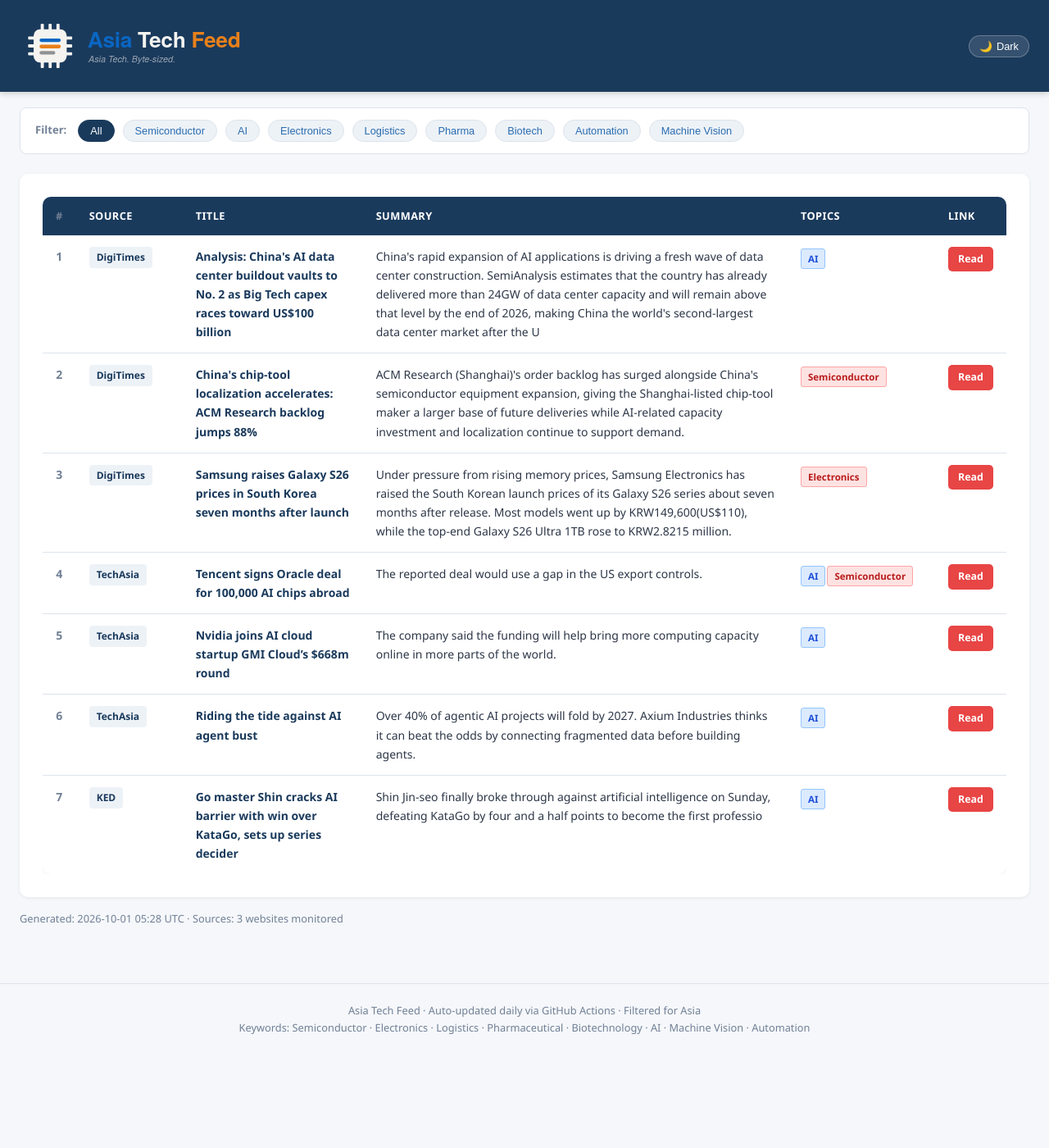
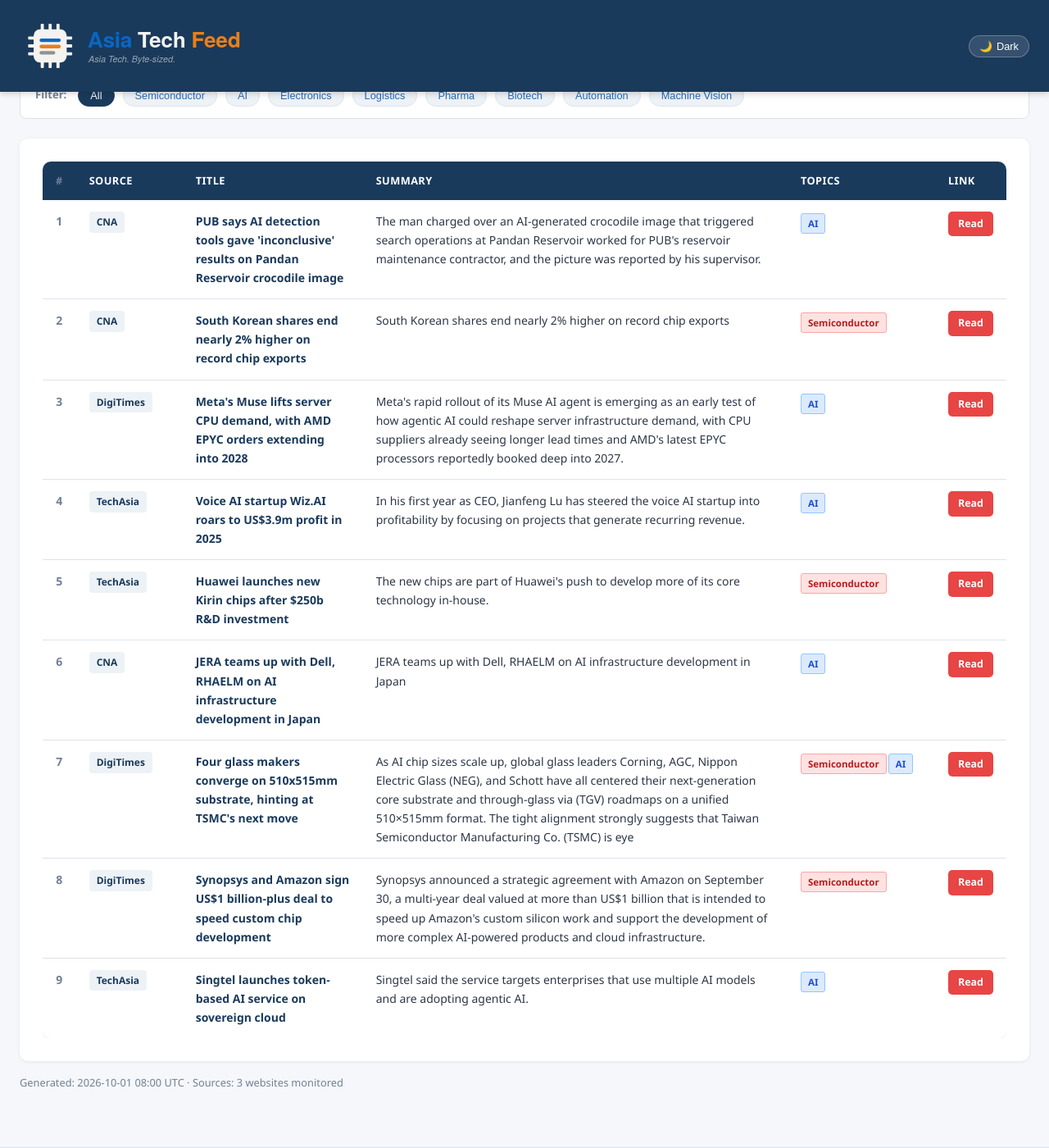
Before and after one commit to asiatechfeed/Asia-Tech-Feed, a Jekyll site: the page built from _posts/2026-10-01-asia-tech-news-digest.md, in a window 1280 px wide and 1400 px high, scrolled down 661 px. Shown: the whole window at 82% size. Built offline with Jekyll 4.4.1, drawn with Linux system fonts in a browser that asks for light colours; a script that is not in the unit is left out; before the commit the page ends 1947 px from its top, so only the background shows below that; some of the changed text lies outside the part shown.

Commit message:
📰 News digest 2026-10-01 (9 articles)

```diff
--- a/_posts/2026-10-01-asia-tech-news-digest.md
+++ b/_posts/2026-10-01-asia-tech-news-digest.md
@@ -1,16 +1,16 @@
 ---
 layout: post
 title: "Asia Tech News Digest - October 01, 2026"
-date: 2026-10-01 13:28:47 +0800
-articles_count: 7
+date: 2026-10-01 16:00:51 +0800
+articles_count: 9
 sources_count: 3
-sources: ["DigiTimes", "KED", "TechAsia"]
+sources: ["CNA", "DigiTimes", "TechAsia"]
 csv_file: /assets/data/news-2026-10-01.tsv
-featured_title: "Analysis: China's AI data center buildout vaults to No. 2 as Big Tech capex races toward US$100 billion"
-featured_url: "https://www.digitimes.com/news/a20261001PD218/china-data-center-capex-capacity-expansion.html"
-featured_source: "DigiTimes"
-featured_summary: "China's rapid expansion of AI applications is driving a fresh wave of data center construction. SemiAnalysis estimates that the country has already delivered more than 24GW of data center capacity and will remain above that level by the end of 2026, making China the world's second-largest data center market after the U"
-featured_image: "https://img.digitimes.com/newsshow/20261001pd218_files/2_b.jpg"
+featured_title: "PUB says AI detection tools gave 'inconclusive' results on Pandan Reservoir crocodile image"
+featured_url: "https://www.channelnewsasia.com/singapore/fake-crocodile-image-pandan-reservoir-ai-generated-pub-6423711"
+featured_source: "CNA"
+featured_summary: "The man charged over an AI-generated crocodile image that triggered search operations at Pandan Reservoir worked for PUB's reservoir maintenance contractor, and the picture was reported by his supervisor."
+featured_image: "https://dam.mediacorp.sg/image/upload/s--Vc5l8oHD--/c_crop,h_900,w_1600,x_0,y_103/c_fill,g_auto,h_676,w_1200/f_auto,q_auto/v1/mediacorp/cna/image/2026/04/30/4_wildlife_4a_encountering_20wildlife_estuarine_20crocodile_201_bryanlim.jpg?itok=J4YqmKeB"
 ---
 
 <table class="news-table">
@@ -27,59 +27,75 @@ featured_image: "https://img.digitimes.com/newsshow/20261001pd218_files/2_b.jpg"
 <tbody>
 <tr>
   <td class="col-num">1</td>
-  <td class="col-source"><span class="source-badge">DigiTimes</span></td>
-  <td class="col-title"><span class="article-title">Analysis: China's AI data center buildout vaults to No. 2 as Big Tech capex races toward US$100 billion</span></td>
-  <td class="col-summary">China's rapid expansion of AI applications is driving a fresh wave of data center construction. SemiAnalysis estimates that the country has already delivered more than 24GW of data center capacity and will remain above that level by the end of 2026, making China the world's second-largest data center market after the U</td>
+  <td class="col-source"><span class="source-badge">CNA</span></td>
+  <td class="col-title"><span class="article-title">PUB says AI detection tools gave 'inconclusive' results on Pandan Reservoir crocodile image</span></td>
+  <td class="col-summary">The man charged over an AI-generated crocodile image that triggered search operations at Pandan Reservoir worked for PUB's reservoir maintenance contractor, and the picture was reported by his supervisor.</td>
   <td class="col-tags"><span class="tag ai">AI</span></td>
-  <td class="col-link"><a class="btn-link" href="https://www.digitimes.com/news/a20261001PD218/china-data-center-capex-capacity-expansion.html" target="_blank" rel="noopener">Read</a></td>
+  <td class="col-link"><a class="btn-link" href="https://www.channelnewsasia.com/singapore/fake-crocodile-image-pandan-reservoir-ai-generated-pub-6423711" target="_blank" rel="noopener">Read</a></td>
 </tr>
 <tr>
   <td class="col-num">2</td>
-  <td class="col-source"><span class="source-badge">DigiTimes</span></td>
-  <td class="col-title"><span class="article-title">China's chip-tool localization accelerates: ACM Research backlog jumps 88%</span></td>
-  <td class="col-summary">ACM Research (Shanghai)'s order backlog has surged alongside China's semiconductor equipment expansion, giving the Shanghai-listed chip-tool maker a larger base of future deliveries while AI-related capacity investment and localization continue to support demand.</td>
+  <td class="col-source"><span class="source-badge">CNA</span></td>
+  <td class="col-title"><span class="article-title">South Korean shares end nearly 2% higher on record chip exports</span></td>
+  <td class="col-summary">South Korean shares end nearly 2% higher on record chip exports</td>
   <td class="col-tags"><span class="tag semi">Semiconductor</span></td>
-  <td class="col-link"><a class="btn-link" href="https://www.digitimes.com/news/a20261001VL211/acm-equipment-revenue-2026-expansion.html" target="_blank" rel="noopener">Read</a></td>
+  <td class="col-link"><a class="btn-link" href="https://www.channelnewsasia.com/business/south-korean-shares-end-nearly-2-higher-record-chip-exports-6423756" target="_blank" rel="noopener">Read</a></td>
 </tr>
 <tr>
   <td class="col-num">3</td>
   <td class="col-source"><span class="source-badge">DigiTimes</span></td>
-  <td class="col-title"><span class="article-title">Samsung raises Galaxy S26 prices in South Korea seven months after launch</span></td>
-  <td class="col-summary">Under pressure from rising memory prices, Samsung Electronics has raised the South Korean launch prices of its Galaxy S26 series about seven months after release. Most models went up by KRW149,600(US$110), while the top-end Galaxy S26 Ultra 1TB rose to KRW2.8215 million.</td>
-  <td class="col-tags"><span class="tag semi">Electronics</span></td>
-  <td class="col-link"><a class="btn-link" href="https://www.digitimes.com/news/a20261001PD226/samsung-galaxy-price-iphone-256gb.html" target="_blank" rel="noopener">Read</a></td>
+  <td class="col-title"><span class="article-title">Meta's Muse lifts server CPU demand, with AMD EPYC orders extending into 2028</span></td>
+  <td class="col-summary">Meta's rapid rollout of its Muse AI agent is emerging as an early test of how agentic AI could reshape server infrastructure demand, with CPU suppliers already seeing longer lead times and AMD's latest EPYC processors reportedly booked deep into 2027.</td>
+  <td class="col-tags"><span class="tag ai">AI</span></td>
+  <td class="col-link"><a class="btn-link" href="https://www.digitimes.com/news/a20261001VL213/cpu-meta-demand-amd-2028.html" target="_blank" rel="noopener">Read</a></td>
 </tr>
 <tr>
   <td class="col-num">4</td>
   <td class="col-source"><span class="source-badge">TechAsia</span></td>
-  <td class="col-title"><span class="article-title">Tencent signs Oracle deal for 100,000 AI chips abroad</span></td>
-  <td class="col-summary">The reported deal would use a gap in the US export controls.</td>
-  <td class="col-tags"><span class="tag ai">AI</span><span class="tag semi">Semiconductor</span></td>
-  <td class="col-link"><a class="btn-link" href="https://www.techinasia.com/tencentbacked-enflame-set-debut-913m-ipo" target="_blank" rel="noopener">Read</a></td>
+  <td class="col-title"><span class="article-title">Voice AI startup Wiz.AI roars to US$3.9m profit in 2025</span></td>
+  <td class="col-summary">In his first year as CEO, Jianfeng Lu has steered the voice AI startup into profitability by focusing on projects that generate recurring revenue.</td>
+  <td class="col-tags"><span class="tag ai">AI</span></td>
+  <td class="col-link"><a class="btn-link" href="https://www.techinasia.com/voice-ai-startup-wizai-roars-us39m-profit-2025" target="_blank" rel="noopener">Read</a></td>
 </tr>
 <tr>
   <td class="col-num">5</td>
   <td class="col-source"><span class="source-badge">TechAsia</span></td>
-  <td class="col-title"><span class="article-title">Nvidia joins AI cloud startup GMI Cloud’s $668m round</span></td>
-  <td class="col-summary">The company said the funding will help bring more computing capacity online in more parts of the world.</td>
-  <td class="col-tags"><span class="tag ai">AI</span></td>
-  <td class="col-link"><a class="btn-link" href="https://www.techinasia.com/seas-ai-buildout-caught-global-memory-squeeze" target="_blank" rel="noopener">Read</a></td>
+  <td class="col-title"><span class="article-title">Huawei launches new Kirin chips after $250b R&D investment</span></td>
+  <td class="col-summary">The new chips are part of Huawei's push to develop more of its core technology in-house.</td>
+  <td class="col-tags"><span class="tag semi">Semiconductor</span></td>
+  <td class="col-link"><a class="btn-link" href="https://www.techinasia.com/huawei-launches-mate-xt2-trifold-3k" target="_blank" rel="noopener">Read</a></td>
 </tr>
 <tr>
   <td class="col-num">6</td>
-  <td class="col-source"><span class="source-badge">TechAsia</span></td>
-  <td class="col-title"><span class="article-title">Riding the tide against AI agent bust</span></td>
-  <td class="col-summary">Over 40% of agentic AI projects will fold by 2027. Axium Industries thinks it can beat the odds by connecting fragmented data before building agents.</td>
+  <td class="col-source"><span class="source-badge">CNA</span></td>
+  <td class="col-title"><span class="article-title">JERA teams up with Dell, RHAELM on AI infrastructure development in Japan</span></td>
+  <td class="col-summary">JERA teams up with Dell, RHAELM on AI infrastructure development in Japan</td>
   <td class="col-tags"><span class="tag ai">AI</span></td>
-  <td class="col-link"><a class="btn-link" href="https://www.techinasia.com/riding-tide-ai-agent-bust" target="_blank" rel="noopener">Read</a></td>
+  <td class="col-link"><a class="btn-link" href="https://www.channelnewsasia.com/business/jera-teams-up-dell-rhaelm-ai-infrastructure-development-in-japan-6423691" target="_blank" rel="noopener">Read</a></td>
 </tr>
 <tr>
   <td class="col-num">7</td>
-  <td class="col-source"><span class="source-badge">KED</span></td>
-  <td class="col-title"><span class="article-title">Go master Shin cracks AI barrier with win over KataGo, sets up series decider</span></td>
-  <td class="col-summary">Shin Jin-seo finally broke through against artificial intelligence on Sunday, defeating KataGo by four and a half points to become the first professio</td>
+  <td class="col-source"><span class="source-badge">DigiTimes</span></td>
+  <td class="col-title"><span class="article-title">Four glass makers converge on 510x515mm substrate, hinting at TSMC's next move</span></td>
+  <td class="col-summary">As AI chip sizes scale up, global glass leaders Corning, AGC, Nippon Electric Glass (NEG), and Schott have all centered their next-generation core substrate and through-glass via (TGV) roadmaps on a unified 510×515mm format. The tight alignment strongly suggests that Taiwan Semiconductor Manufacturing Co. (TSMC) is eye</td>
+  <td class="col-tags"><span class="tag semi">Semiconductor</span><span class="tag ai">AI</span></td>
+  <td class="col-link"><a class="btn-link" href="https://www.digitimes.com/news/a20261001PD230/ai-chip-tsmc-corning-tgv-agc.html" target="_blank" rel="noopener">Read</a></td>
+</tr>
+<tr>
+  <td class="col-num">8</td>
+  <td class="col-source"><span class="source-badge">DigiTimes</span></td>
+  <td class="col-title"><span class="article-title">Synopsys and Amazon sign US$1 billion-plus deal to speed custom chip development</span></td>
+  <td class="col-summary">Synopsys announced a strategic agreement with Amazon on September 30, a multi-year deal valued at more than US$1 billion that is intended to speed up Amazon's custom silicon work and support the development of more complex AI-powered products and cloud infrastructure.</td>
+  <td class="col-tags"><span class="tag semi">Semiconductor</span></td>
+  <td class="col-link"><a class="btn-link" href="https://www.digitimes.com/news/a20261001VL212/synopsys-amazon-silicon-ip-development.html" target="_blank" rel="noopener">Read</a></td>
+</tr>
+<tr>
+  <td class="col-num">9</td>
+  <td class="col-source"><span class="source-badge">TechAsia</span></td>
+  <td class="col-title"><span class="article-title">Singtel launches token-based AI service on sovereign cloud</span></td>
+  <td class="col-summary">Singtel said the service targets enterprises that use multiple AI models and are adopting agentic AI.</td>
   <td class="col-tags"><span class="tag ai">AI</span></td>
-  <td class="col-link"><a class="btn-link" href="https://www.kedglobal.com/artificial-intelligence/newsView/ked202607190001" target="_blank" rel="noopener">Read</a></td>
+  <td class="col-link"><a class="btn-link" href="https://www.techinasia.com/singtel-to-launch-sovereign-ai-data-security-service-in-sg" target="_blank" rel="noopener">Read</a></td>
 </tr>
 </tbody>
 </table>
```
Also changed, not shown: _data/seen_urls.json (+10 -1 lines), _digest_meta.json (+21 -21 lines), assets/data/news-2026-10-01.tsv (+9 -7 lines), assets/data/search-index.json.
